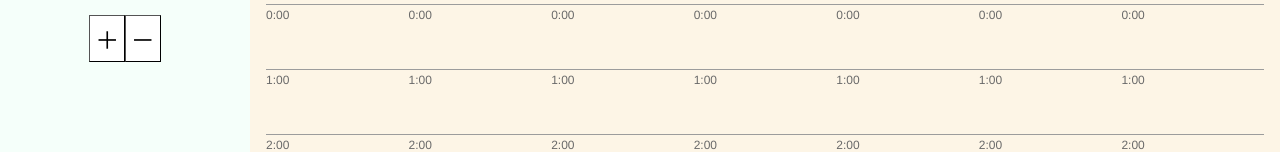
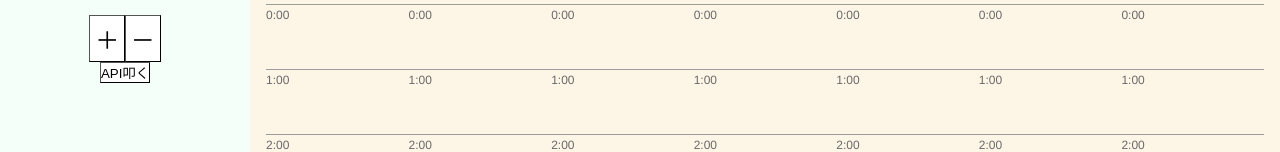
Before and after one commit to kyuka110/podocal, a Vue app: page / in a window 1280 px wide. Shown: the part 152-304 px from the top of the page. Built offline with nearby package versions, Linux system fonts and the light colour scheme.

Commit message:
API実験用commit

```diff
--- a/src/components/left_column.vue
+++ b/src/components/left_column.vue
@@ -17,11 +17,14 @@
       <button class="scale_change" v-on:click="plusClick">＋</button>
       <button class="scale_change" v-on:click="minusClick">－</button>
     </p>
+      <button @click="onclick">API叩く</button>
   </div>
 </template>
 
 <script>
 import {mapState} from 'vuex'
+var URL = 'https://jxff6ecyn2.execute-api.ap-northeast-1.amazonaws.com/prod/getsingletask'
+
 export default {
   name: 'left_column',
   props: {
@@ -34,9 +37,16 @@ export default {
     },
     minusClick() {
       this.$store.commit('minusClick')
+    },
+    onclick: function() {
+      this.$http(URL).then((response) => {
+        return response.json()
+      })
     }
   }
 }
+
+
 </script>
 
 <!-- Add "scoped" attribute to limit CSS to this component only -->
```
